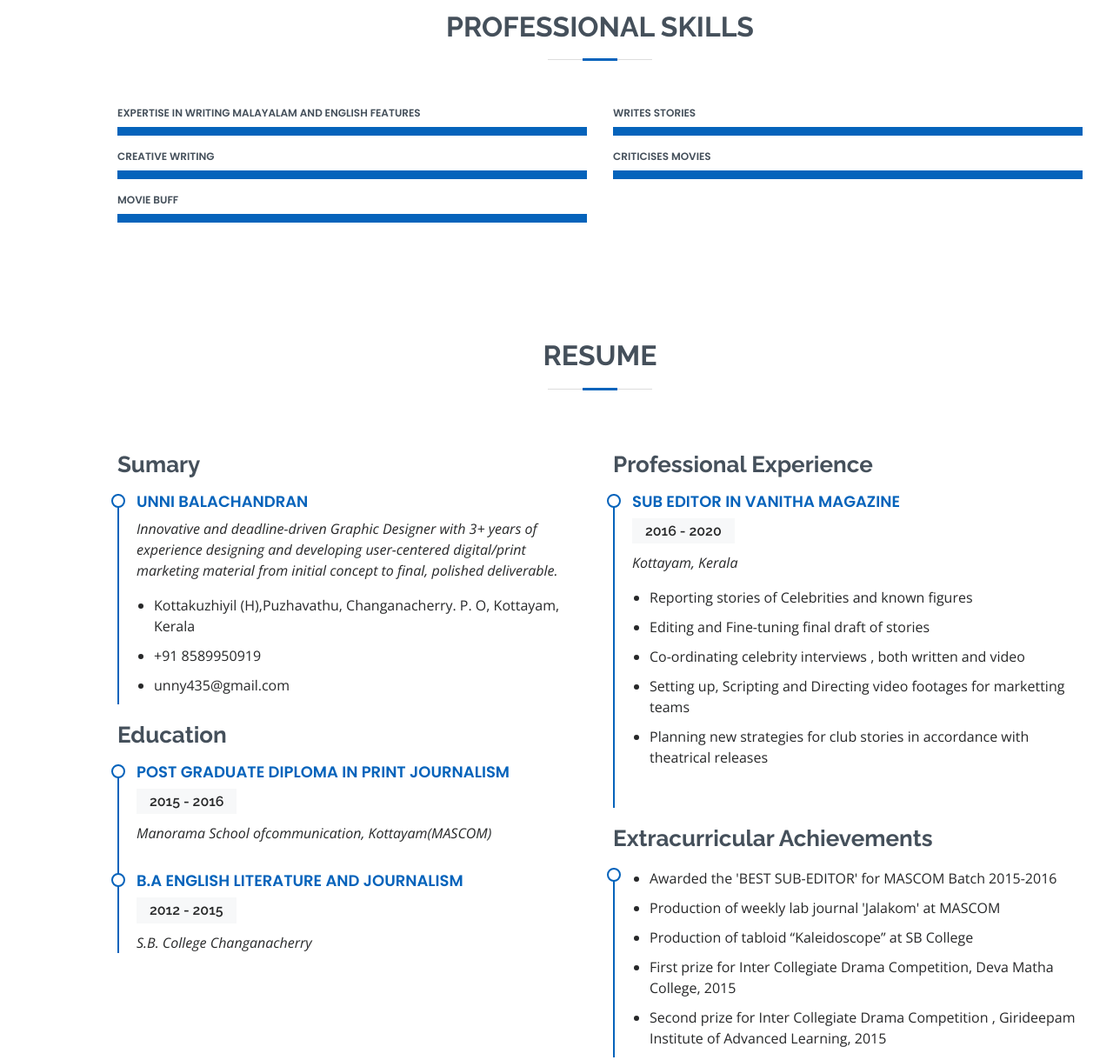
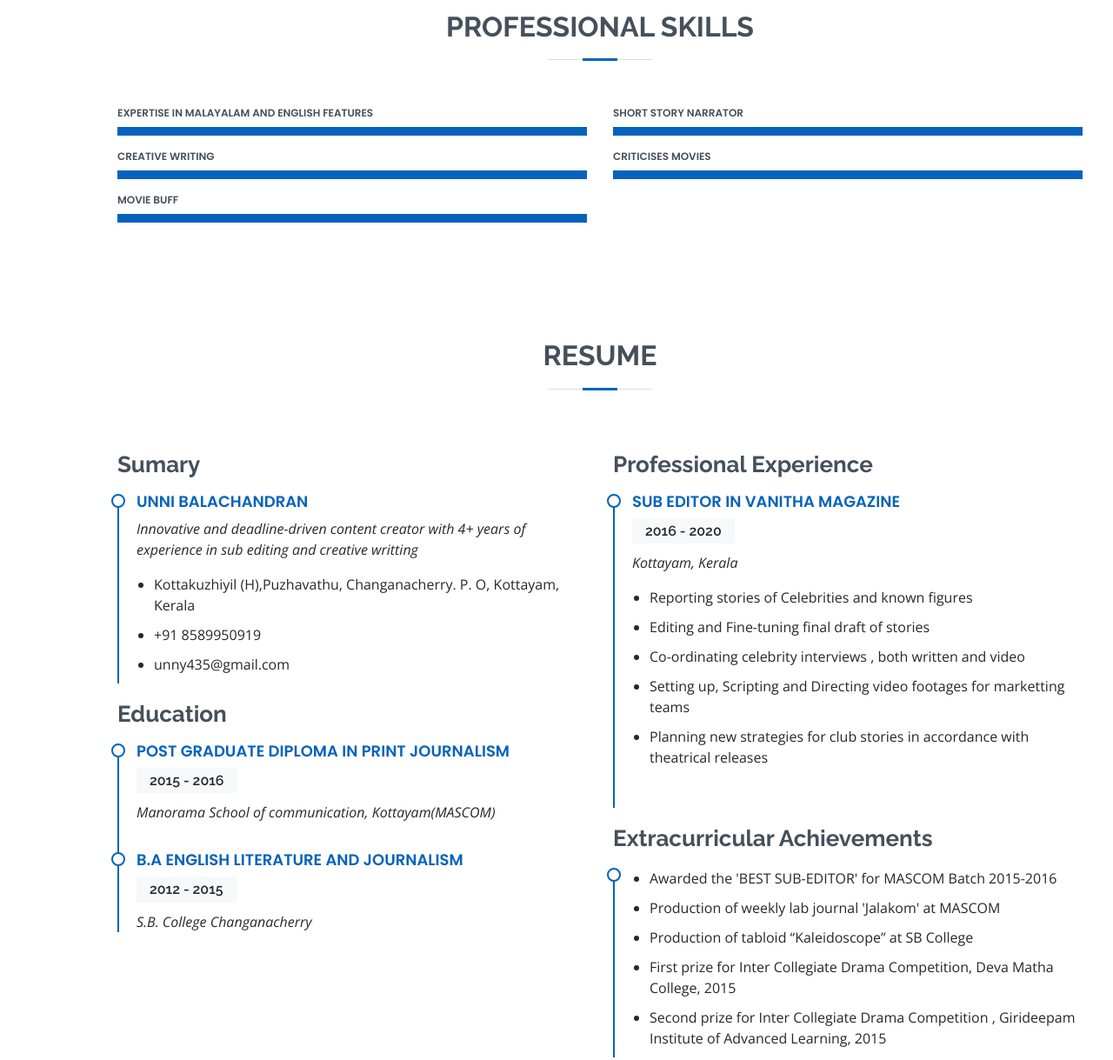
Before and after one commit to unnibalachandran/unnibalachandran.github.io, a plain HTML site: page index.html in a window 1280 px wide. Shown: the part 2160-3379 px from the top of the page at 87% size. Drawn offline with nearby package versions, Linux system fonts and the light colour scheme.

Commit message:
second commit

```diff
--- a/index.html
+++ b/index.html
@@ -162,7 +162,7 @@
           <div class="col-lg-6">
 
             <div class="progress">
-              <span class="skill">Expertise in writing Malayalam and English features</span>
+              <span class="skill">Expertise in Malayalam and English features</span>
               <div class="progress-bar-wrap">
                 <div class="progress-bar" role="progressbar" aria-valuenow="100" aria-valuemin="0" aria-valuemax="100">
                 </div>
@@ -190,7 +190,7 @@
           <div class="col-lg-6">
 
             <div class="progress">
-              <span class="skill">Writes Stories</span>
+              <span class="skill">short story narrator</span>
               <div class="progress-bar-wrap">
                 <div class="progress-bar" role="progressbar" aria-valuenow="100" aria-valuemin="0" aria-valuemax="100">
                 </div>
@@ -227,9 +227,8 @@
             <h3 class="resume-title">Sumary</h3>
             <div class="resume-item pb-0">
               <h4>Unni Balachandran</h4>
-              <p><em>Innovative and deadline-driven Graphic Designer with 3+ years of experience designing and
-                  developing user-centered digital/print marketing material from initial concept to final, polished
-                  deliverable.</em></p>
+              <p><em>Innovative and deadline-driven content creator with 4+ years of experience in sub editing and
+                creative writting</em></p>
               <ul>
                 <li>Kottakuzhiyil (H),Puzhavathu, Changanacherry. P. O, Kottayam, Kerala</li>
                 <li>+91 8589950919</li>
@@ -241,7 +240,7 @@
             <div class="resume-item">
               <h4>Post Graduate Diploma in Print Journalism</h4>
               <h5>2015 - 2016</h5>
-              <p><em>Manorama School ofcommunication, Kottayam(MASCOM)</em></p>
+              <p><em>Manorama School of communication, Kottayam(MASCOM)</em></p>
             </div>
             <div class="resume-item">
               <h4>B.A English Literature and Journalism</h4>
@@ -608,12 +607,15 @@
 
       </div>
     </section><!-- End Testimonials Section -->
-    <div class="section-title">
-      <div class="d-flex justify-content-center section-title">
-        <p><a href="https://www.vanitha.in/authorlandingpage.html?author=Unni-Balachandran" class="btn btn-primary stretched-link">See more works in web contents <i class="bx bx-right-arrow-alt"></i></a></p>
+    <section>
+      <div class="section-title">
+        <div class="d-flex justify-content-center section-title">
+          <p><a target="_blank" href="https://www.vanitha.in/authorlandingpage.html?author=Unni-Balachandran" class="btn btn-primary ">See more works in web contents <i class="bx bx-right-arrow-alt"></i></a></p>
 
+        </div>
       </div>
-    </div>
+    </section>
+
     <!-- ======= Contact Section ======= -->
     <section id="contact" class="contact">
       <div class="container" data-aos="fade-up">
```
